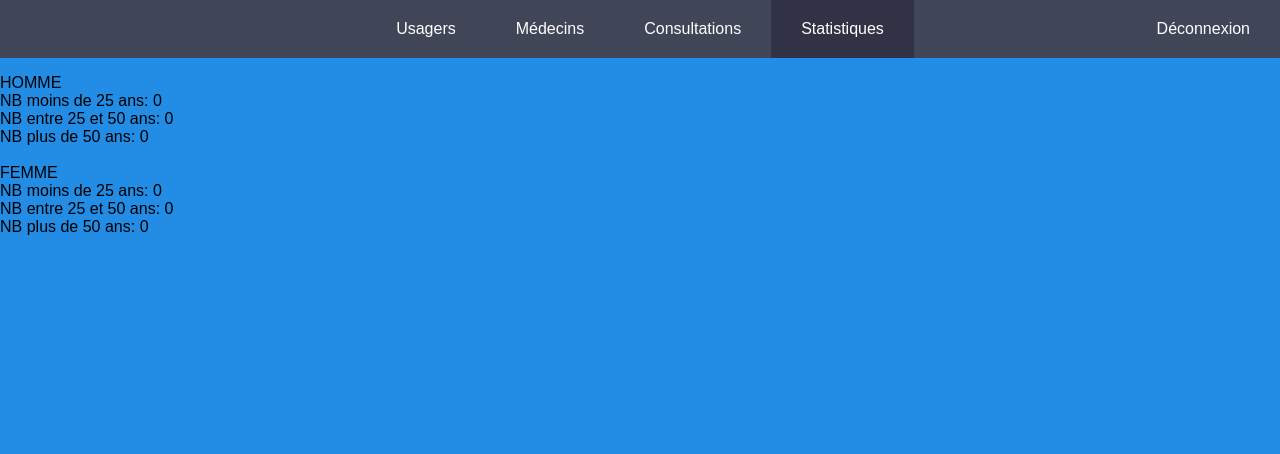
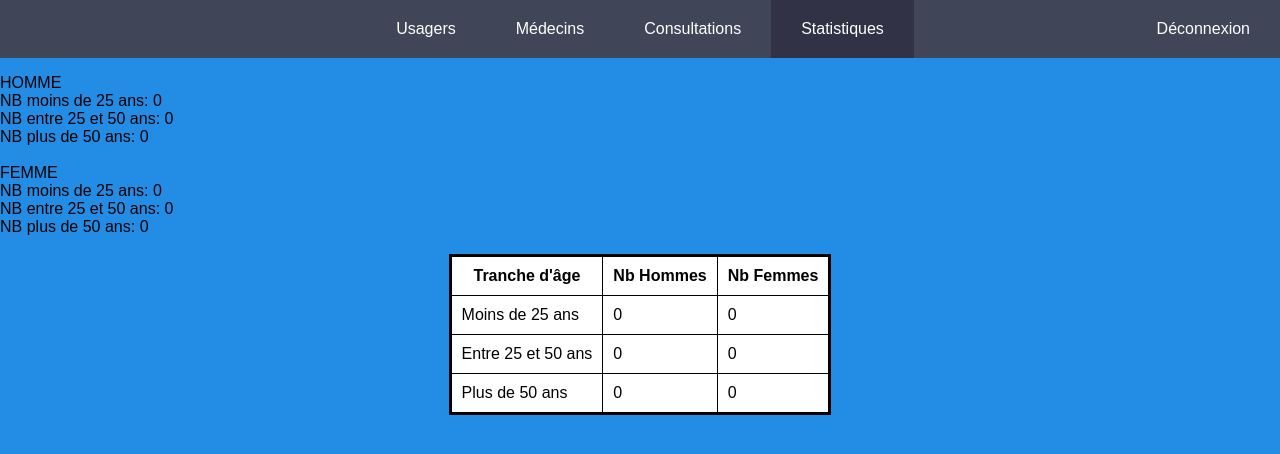
Before and after one commit to LeoDeschaux/CabinetMedical, a PHP site: page /pages/statistiques.php in a window 1280 px wide. Shown: the top 454 px of the page. Run offline with PHP 8.4, Linux system fonts and the light colour scheme; the visitor is signed in with stand-in values (Sample User, id 1); data that the repository does not hold is empty.

Commit message:
002 - ajout statistiques.css

```diff
--- a/pages/statistiques.php
+++ b/pages/statistiques.php
@@ -120,8 +120,6 @@ include($_SERVER['DOCUMENT_ROOT'] . '/CabinetMedical/scripts/header.php');
 
 		<br>
 
-		<!--
-
 		<table>
 			<thead>
 				<tr>
@@ -134,21 +132,19 @@ include($_SERVER['DOCUMENT_ROOT'] . '/CabinetMedical/scripts/header.php');
 				<tr>
 					<td>Moins de 25 ans</td>
 					<td><?php echo $moins25_h ?></td>
-					<td> </td>
+					<td><?php echo $moins25_f ?></td>
 				</tr>
 				<tr>
 					<td>Entre 25 et 50 ans</td>
-					<td> </td>
-					<td> </td>
+					<td><?php echo $entre25et50_h ?></td>
+					<td><?php echo $entre25et50_f ?></td>
 				</tr>
 				<tr>
 					<td>Plus de 50 ans</td>
-					<td> </td>
-					<td> </td>
+					<td><?php echo $plus50_h ?></td>
+					<td><?php echo $plus50_f ?></td>
 				</tr>
 			</tbody>
 		</table>
-
-		-->
 	</body>
 </html>
--- /dev/null
+++ b/styles/statistiques.css
@@ -0,0 +1,11 @@
+table {
+	border-collapse: collapse;
+	margin: auto;
+	background-color: white;
+	border: 3px solid black;
+}
+
+td, th {
+	border: 1px solid black;
+	padding: 10px;
+}
```
